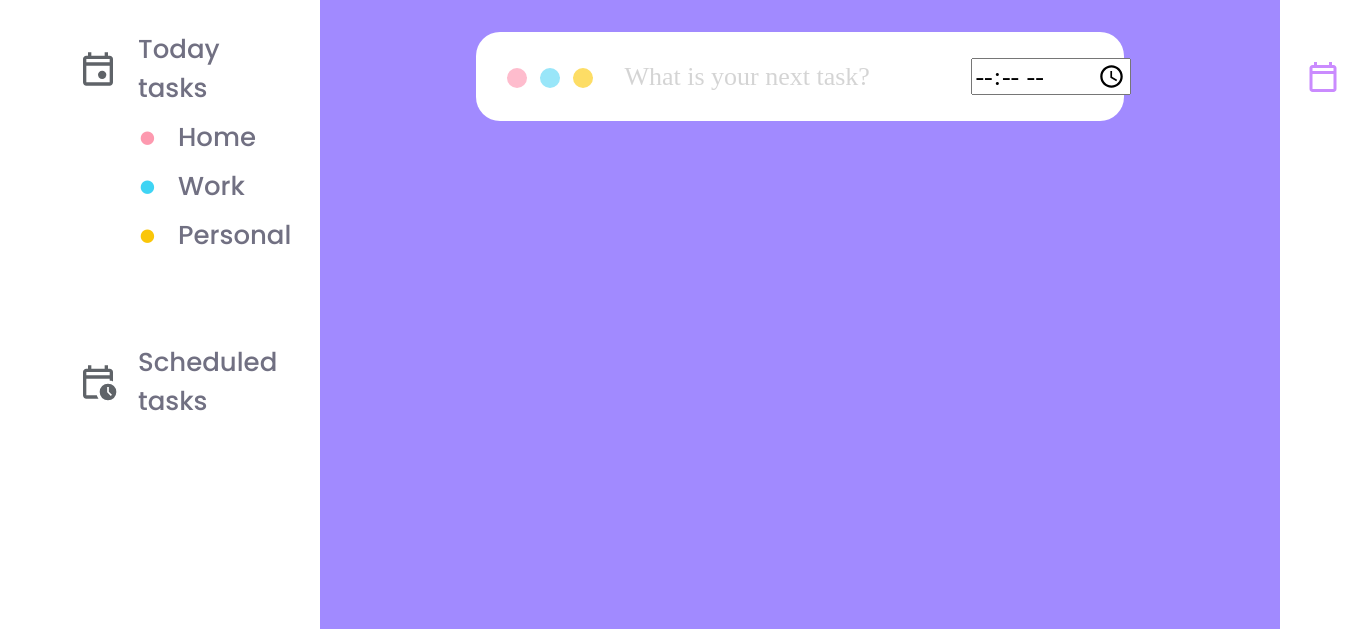
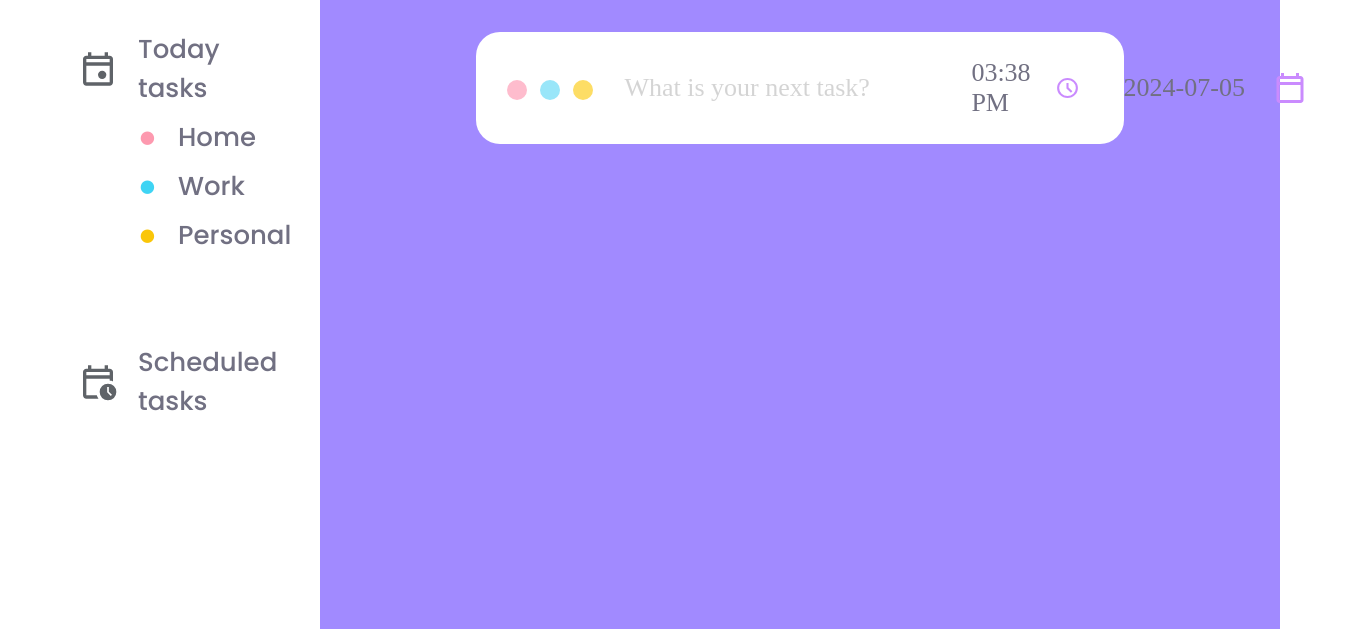
Before and after one commit to Namlev1/todo, a website built with webpack: page src/index.html in a window 1280 px wide. Shown: the part 178-807 px from the top of the page, 1359 px wide, since content can reach past the window. Built offline with nearby package versions, Linux system fonts and the light colour scheme.

Commit message:
Add select time functionality

```diff
--- a/package.json
+++ b/package.json
@@ -18,5 +18,8 @@
     "webpack": "^5.92.1",
     "webpack-cli": "^5.1.4",
     "webpack-dev-server": "^5.0.4"
+  },
+  "dependencies": {
+    "date-fns": "^3.6.0"
   }
 }
--- a/src/index.html
+++ b/src/index.html
@@ -19,7 +19,11 @@
         </div>
         <input type="text" id="task_name" name="task_name" placeholder="What is your next task?" spellcheck="false"
                autocomplete="off" class="flex-grow">
-        <input type="time" name="time" id="time">
+        <div class="time_wrap">
+            <span id="time_val"></span>
+            <img alt="Select date" id="time_icon">
+            <input type="time" name="time" id="time">
+        </div>
         <div class="date_wrap">
             <span id="date_val"></span>
             <img alt="Select date" id="date_icon">
--- a/src/index.js
+++ b/src/index.js
@@ -1,6 +1,9 @@
 import './styles.css'
 import createSidePanelDom from "./SidePanelDom";
 import Icon from "./assets/img/calendar.svg"
+import Clock from "./assets/img/clock.svg"
+import {format, parse} from "date-fns";
+import {enUS} from "date-fns/locale";
 
 function renderSidePanel() {
     createSidePanelDom()
@@ -12,6 +15,10 @@ const dateIcon = document.querySelector("#date_icon");
 const dateInput = document.querySelector("#date");
 const dateSpan = document.querySelector("#date_val");
 
+const timeIcon = document.querySelector("#time_icon");
+const timeInput = document.querySelector("#time");
+const timeSpan = document.querySelector("#time_val");
+
 dateIcon.src = Icon;
 dateIcon.addEventListener("click", (e) =>{
     e.preventDefault();
@@ -22,3 +29,27 @@ dateInput.addEventListener('change', function() {
     console.log('Selected Date:', selectedDate);
     dateSpan.textContent = selectedDate;
 });
+
+
+timeIcon.src = Clock;
+timeIcon.addEventListener("click", (e) =>{
+    e.preventDefault();
+    timeInput.showPicker();
+})
+timeInput.addEventListener('change', function() {
+    let selectedTime = this.value;
+    console.log('Selected time:', selectedTime);
+    const parsedTime = parse(selectedTime, 'HH:mm', new Date());
+    timeSpan.textContent = format(parsedTime, 'hh:mm a', {locale: enUS});
+});
+
+
+const today = new Date();
+const formattedToday = format(today, 'yyyy-MM-dd', { locale: enUS });
+dateInput.value = formattedToday;
+dateSpan.textContent = formattedToday;
+
+const formattedTime24h = format(today, 'hh:mm', { locale: enUS });
+timeInput.value = formattedTime24h;
+const formattedTime12h = format(today, 'hh:mm a', { locale: enUS });
+timeSpan.textContent = formattedTime12h;
--- a/src/styles.css
+++ b/src/styles.css
@@ -197,7 +197,8 @@ h1{
     outline: none;
 }
 
-.date_wrap {
+.date_wrap,
+.time_wrap {
     color: var(--gray);
     display: flex;
     align-items: center;
@@ -208,11 +209,13 @@ h1{
     width: 135px;
 }
 
-#date_icon{
+#date_icon,
+#time_icon{
     width: 36px;
 }
 
-#date {
+#date,
+#time {
     opacity: 0;
     width: 0;
 }
```
Also changed, not shown: src/assets/img/clock.svg (added), 1 other file.
